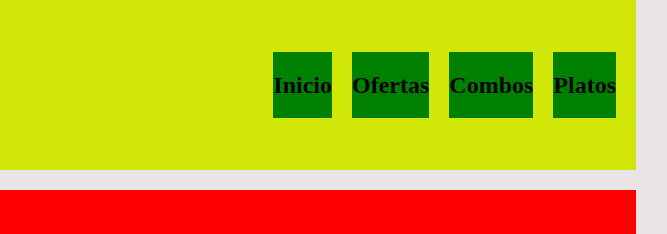
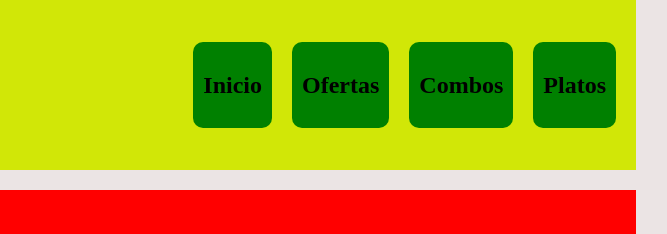
Before and after one commit to CutipaFabian/Login.github.io, a plain HTML site: page menu.html in a window 1280 px wide. Shown: the top 234 px of the page, 404-1071 px from the left. Drawn offline with Linux system fonts and the light colour scheme.

Commit message:
Update menu.css

```diff
--- a/menu.css
+++ b/menu.css
@@ -28,7 +28,8 @@ header{
     color: black;
     background-color: green;
     text-decoration: none;
-    transition: all 0.5s ease;
+    padding: 10px;
+    border-radius: 10px;
 }
 .a_menu:hoover{
 background-color: red;
```
